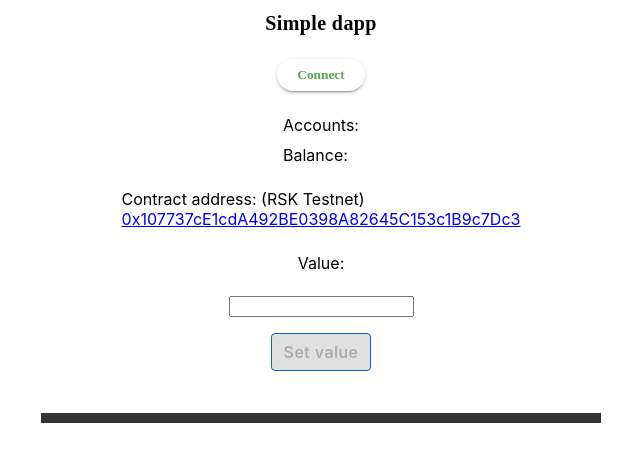
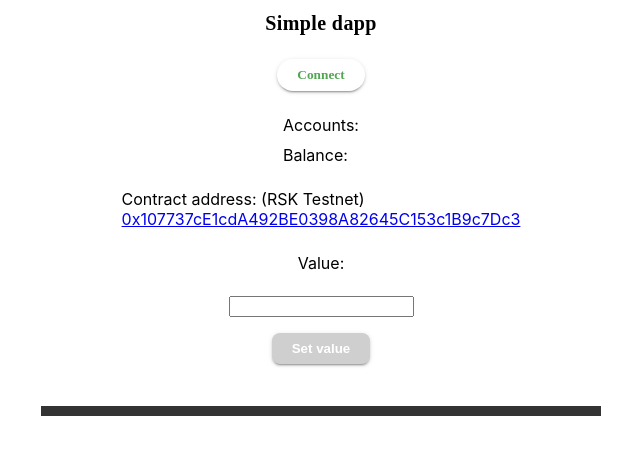
Before and after one commit to jonduttweiler/minimal-dapp-rsk, a React (Create React App) app in the folder dapp/: page / in a window 1280 px wide. Shown: the top 462 px of the page, without its empty margins (319-959 px from the left). Built offline with nearby package versions, Linux system fonts and the light colour scheme; a web font is replaced by a local one.

Commit message:
Update connect method to be in accordance with eip-1193

```diff
--- a/dapp/src/components/SimpleStorage.js
+++ b/dapp/src/components/SimpleStorage.js
@@ -2,14 +2,14 @@ import Web3 from "web3";
 import React, { useState, useEffect, useRef } from "react";
 import styled from "styled-components";
 
-import { CircularProgress, Grid, Button } from "@material-ui/core";
+import { CircularProgress, Grid } from "@material-ui/core";
 import { Alert, AlertTitle } from "@material-ui/lab";
 
 import {
   Title,
   Value,
   TransactionStatus,
-  CustomButton as CButton,
+  Button,
   Flex,
   ConnectButton,
 } from "./styled";
@@ -58,9 +58,8 @@ function SimpleStorage() {
 
   const [networkId, setNetworkId] = useState();
 
-  const [address, setAddress] = useState(
-    "0x107737cE1cdA492BE0398A82645C153c1B9c7Dc3"
-  );
+  const address = "0x107737cE1cdA492BE0398A82645C153c1B9c7Dc3";
+
   const [connected, setConnected] = useState(false);
   const [accounts, setAccounts] = useState([]);
   const [balance, setBalance] = useState();
@@ -79,10 +78,16 @@ function SimpleStorage() {
       try {
         const ethereum = window.ethereum;
         web3 = new Web3(ethereum);
-        await ethereum.enable();
+        //https://eips.ethereum.org/EIPS/eip-1102
+        //https://eips.ethereum.org/EIPS/eip-1193
+        const response = await ethereum.request({
+          method:'eth_requestAccounts'
+        });
+        const accounts = response || [];
+        setAccounts(accounts);
+        accountsRef.current = accounts;
         console.log("access granted");
         setConnected(true);
-
         ethereum.on("accountsChanged", function (accounts) {
           setAccounts(accounts);
         });
@@ -103,11 +108,15 @@ function SimpleStorage() {
   }
 
   async function getAccounts() {
+    //ver si ya hay algo en accounts
+    if(!accounts){
     const web3 = web3Ref.current;
     const accounts = await web3.eth.getAccounts();
     accountsRef.current = accounts;
     setAccounts(accounts);
     return accounts;
+
+    }
   }
   useEffect(() => {
     async function updateBalance() {
@@ -287,14 +296,14 @@ function SimpleStorage() {
               />
             </Grid>
             <Grid item>
-              <CButton
+              <Button
                 disabled={loading || !connected}
                 variant="contained"
                 color="primary"
                 onClick={setNewValue}
               >
                 Set value
-              </CButton>
+              </Button>
             </Grid>
             <Grid item>
               <Grid container direction="row" justify="center">
--- a/dapp/src/components/styled.js
+++ b/dapp/src/components/styled.js
@@ -1,5 +1,4 @@
 import styled from "styled-components";
-import { Button, withStyles } from "@material-ui/core";
 
 export const Title = styled.div`
   font-family: "Montserrat";
@@ -47,43 +46,31 @@ export const Flex = styled(Div)`
   ${(props) => props.row && "flex-direction: row;"}
 `;
 
-export const CustomButton = withStyles({
-  root: {
-    boxShadow: "none",
-    textTransform: "none",
-    fontSize: 16,
-    padding: "6px 12px",
-    border: "1px solid",
-    lineHeight: 1.5,
-    backgroundColor: "#0063cc",
-    borderColor: "#0063cc",
-    fontFamily: [
-      "-apple-system",
-      "BlinkMacSystemFont",
-      '"Segoe UI"',
-      "Roboto",
-      '"Helvetica Neue"',
-      "Arial",
-      "sans-serif",
-      '"Apple Color Emoji"',
-      '"Segoe UI Emoji"',
-      '"Segoe UI Symbol"',
-    ].join(","),
-    "&:hover": {
-      backgroundColor: "#0069d9",
-      borderColor: "#0062cc",
-      boxShadow: "none",
-    },
-    "&:active": {
-      boxShadow: "none",
-      backgroundColor: "#0062cc",
-      borderColor: "#005cbf",
-    },
-    "&:focus": {
-      boxShadow: "0 0 0 0.2rem rgba(0,123,255,.5)",
-    },
-  },
-})(Button);
+const font = `
+font-family: "Montserrat";
+`
+
+export const Button = styled.button`
+  cursor:pointer;
+  color:white;
+  ${props => props.disabled? "background-color:#CFCFCF;": "background-color:#173F5F;"}
+  border:0px;
+  padding: 8px 20px;
+  border-radius:8px;
+  box-shadow: 0px 3px 1px -2px rgba(0, 0, 0, 0.2),
+    0px 2px 2px 0px rgba(0, 0, 0, 0.14), 0px 1px 5px 0px rgba(0, 0, 0, 0.12);
+  font-weight: bold;
+  transition: all .1s ease-in-out;
+
+  ${props =>  !props.disabled && `
+  :hover {
+    background-color:#0f2a40;
+    transform: scale(1.1);
+  }
+  `}
+
+
+`;
 
 export const ConnectButton = styled.button`
   background-color: #53a653;
@@ -92,7 +79,7 @@ export const ConnectButton = styled.button`
   border-radius: 24px;
   border: 0px;
   color: white;
-  font-family: "Montserrat";
+  ${font}
   text-transform: capitalize;
   font-weight: bold;
   box-shadow: 0px 3px 1px -2px rgba(0, 0, 0, 0.2),
--- a/dapp/src/index.js
+++ b/dapp/src/index.js
@@ -2,7 +2,7 @@ import React from 'react';
 import ReactDOM from 'react-dom';
 import './index.css';
 import App from './App';
-import reportWebVitals from './reportWebVitals';
+
 
 ReactDOM.render(
   <React.StrictMode>
```
